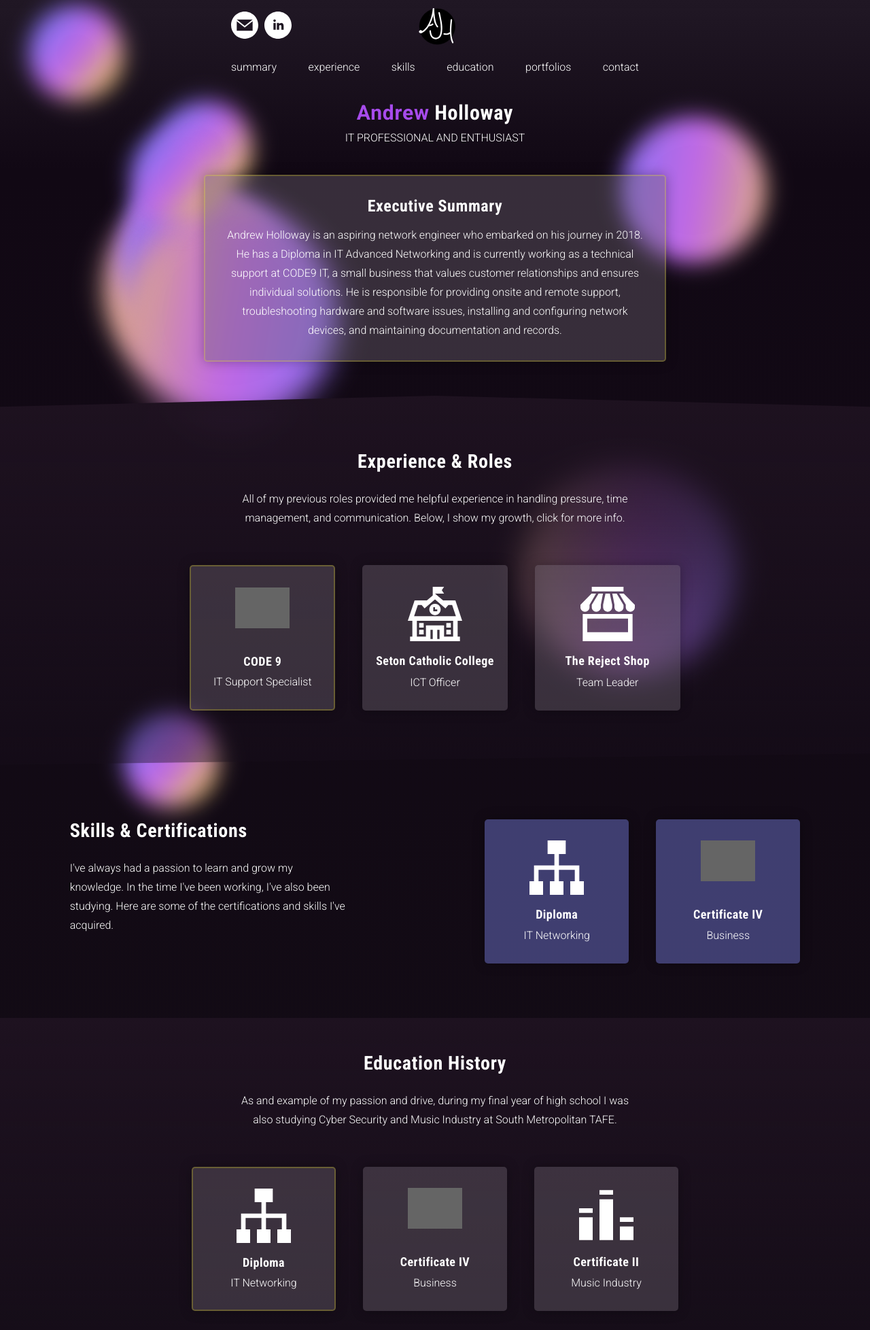
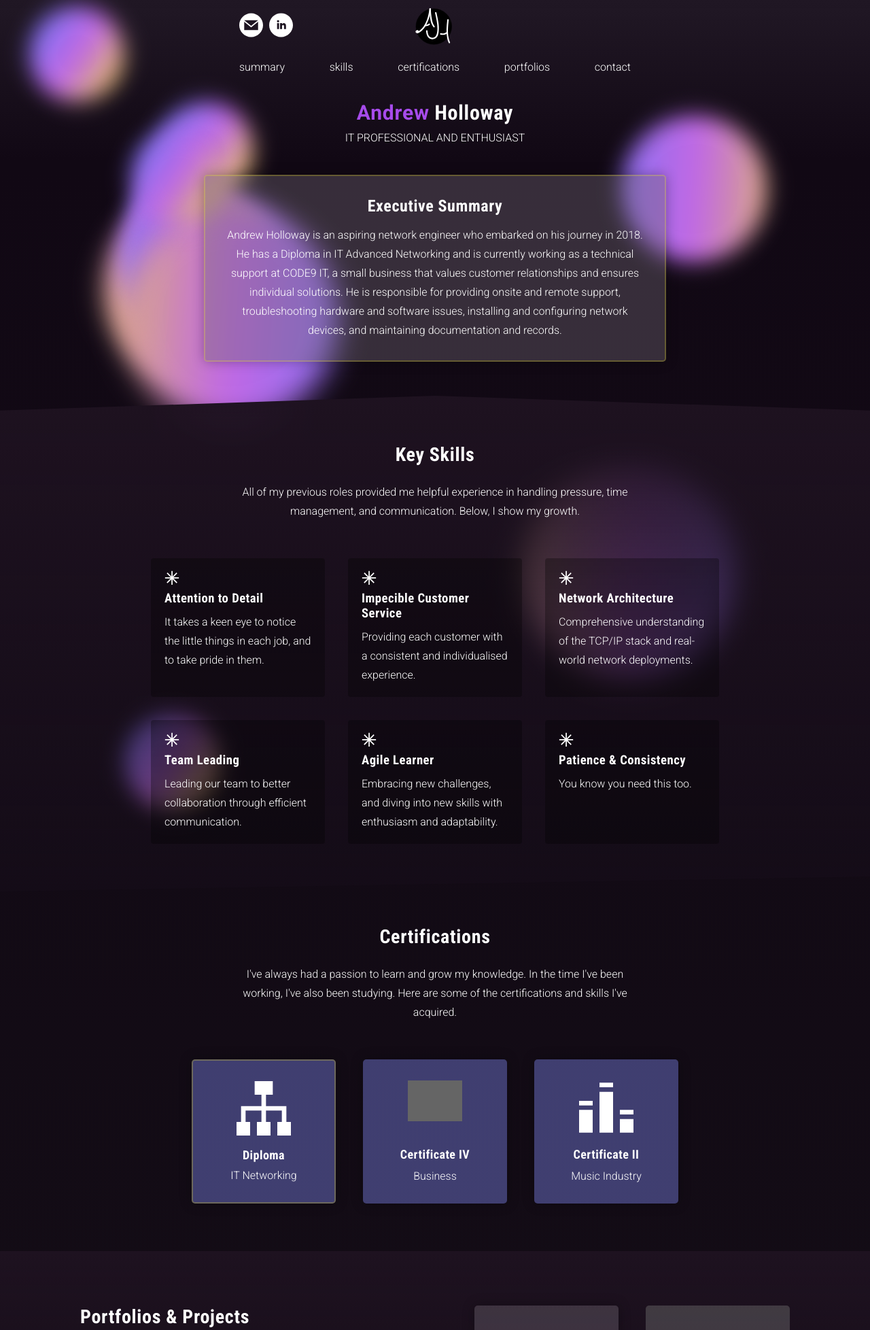
Before and after one commit to AndrewHolloway0/andrewholloway_info-site, a PHP site: page / in a window 1280 px wide. Shown: the top 1956 px of the page at 68% size. Run offline with PHP 8.4, Linux system fonts and the light colour scheme; grey boxes are pictures that could not be loaded.

Commit message:
new update

```diff
--- a/css/home.css
+++ b/css/home.css
@@ -1,11 +1,11 @@
-@import url('/vars.css');
+@import url("/vars.css");
 
 section {
   padding: 5rem 2rem;
   text-align: center;
   display: grid;
   gap: 3.5rem;
-    grid-template-areas: 'header' 'webcontent';
+  grid-template-areas: "header" "webcontent";
 }
 
 section .wrapper {
@@ -13,10 +13,7 @@ section .wrapper {
 }
 
 section.purp-gradient-bg {
-    background: linear-gradient(
-        rgb(30, 18, 32),
-        rgb(24 15 28 / 40%)
-    );
+  background: linear-gradient(rgb(30, 18, 32), rgb(24 15 28 / 40%));
 }
 
 .content {
@@ -27,12 +24,11 @@ section.purp-gradient-bg {
   margin-inline: auto;
 }
 
-
 .box {
   background-color: var(--infobox);
   border-radius: 0.5rem;
   padding: 2.4rem 0.6rem;
-    /* width: 220px; */
+  max-width: max(220px, 100%);
   margin-inline: auto;
   box-shadow: rgb(0 0 0 / 30%) 0 0 1.8rem;
   display: grid;
@@ -52,8 +48,12 @@ section.purp-gradient-bg {
   border: 2px solid var(--infobox-selected);
 }
 
-a.box[onclick]:hover, a.box[href]:hover, button.box[onclick]:hover,
-a.box[onclick]:focus-visible, a.box[href]:focus-visible, button.box[onclick]:focus-visible {
+a.box[onclick]:hover,
+a.box[href]:hover,
+button.box[onclick]:hover,
+a.box[onclick]:focus-visible,
+a.box[href]:focus-visible,
+button.box[onclick]:focus-visible {
   transform: scale(1.05);
   cursor: pointer;
 }
@@ -71,7 +71,8 @@ a.box[onclick]:focus-visible, a.box[href]:focus-visible, button.box[onclick]:foc
   height: 6rem;
   background-repeat: no-repeat;
   background-size: contain;
-    filter: invert(100%) sepia(2%) saturate(0%) hue-rotate(200deg) brightness(104%) contrast(103%);
+  filter: invert(100%) sepia(2%) saturate(0%) hue-rotate(200deg)
+    brightness(104%) contrast(103%);
   margin: auto;
   margin-bottom: 0.8rem;
 }
@@ -81,39 +82,39 @@ section:nth-of-type(even) .box {
 }
 
 .box .box-image.code9 {
-    background-image: url('/media/icons/code9.svg');
+  background-image: url("/media/icons/code9.svg");
 }
 
 .box .box-image.scc {
-    background-image: url('/media/icons/school.svg');
+  background-image: url("/media/icons/school.svg");
 }
 
 .box .box-image.trs {
-    background-image: url('/media/icons/retail.svg');
+  background-image: url("/media/icons/retail.svg");
 }
 
 .box .box-image.networking {
-    background-image: url('/media/icons/networking.svg');
+  background-image: url("/media/icons/networking.svg");
 }
 
 .box .box-image.business {
-    background-image: url('/media/icons/business.svg');
+  background-image: url("/media/icons/business.svg");
 }
 
 .box .box-image.amazon {
-    background-image: url('/media/icons/amazon.svg');
+  background-image: url("/media/icons/amazon.svg");
 }
 
 .box .box-image.music {
-    background-image: url('/media/icons/music_ind.svg');
+  background-image: url("/media/icons/music_ind.svg");
 }
 
 .box .box-image.program {
-    background-image: url('/media/icons/programming.svg');
+  background-image: url("/media/icons/programming.svg");
 }
 
 .box .box-image.web {
-    background-image: url('/media/icons/websites.svg');
+  background-image: url("/media/icons/websites.svg");
 }
 
 .btn {
@@ -133,7 +134,7 @@ section:nth-of-type(even) .box {
 }
 
 .btn::before {
-    content: '';
+  content: "";
   position: absolute;
   width: 0%;
   height: 2px;
@@ -151,7 +152,7 @@ section:nth-of-type(even) .box {
 }
 
 .btn::after {
-    content: '';
+  content: "";
   position: absolute;
   width: 100%;
   height: 1px;
@@ -164,7 +165,8 @@ section:nth-of-type(even) .box {
   margin-top: 1.5rem;
 }
 
-.grayed-out, button.box:not([onclick]) {
+.grayed-out,
+button.box:not([onclick]) {
   filter: grayscale(1) contrast(35%);
   box-shadow: none;
 }
@@ -188,7 +190,7 @@ section:nth-of-type(even) .box {
 #infoBoxPopup li::before {
   display: block;
   position: relative;
-    content: '';
+  content: "";
   width: 0.4rem;
   height: 0.4rem;
   border-radius: 0.4rem;
@@ -214,12 +216,12 @@ p#serviceLength {
   margin-bottom: 1.6rem;
 }
 #rolePosition::before {
-    content: 'Position: ';
+  content: "Position: ";
   font-weight: 700;
 }
 
 #roleIndustry::before {
-    content: 'Industry: ';
+  content: "Industry: ";
   font-weight: 700;
 }
 /* #roleDesc::before {
@@ -227,7 +229,7 @@ p#serviceLength {
     font-weight: 700;
 } */
 #infoContent::before {
-    content: 'What I\'ve Learnt: ';
+  content: "What I've Learnt: ";
   display: block;
   font-weight: 700;
 }
@@ -253,12 +255,38 @@ section .header p {
   line-height: calc(var(--font-size) + 1.2rem);
 }
 
-section#experience {
+section#portfolios,
+section#keyskills {
   clip-path: polygon(50% 0, 100% 3%, 100% 97%, 0 100%, 0 3%);
-    padding-block: 8rem;
+  padding-block: 7rem;
 }
 
-section#education {
+section#keyskills h3 {
+  padding-block-end: 1rem;
+}
+
+section#keyskills p {
+  line-height: calc(var(--font-size) + 1.2rem);
+}
+
+section#keyskills .content {
+  text-align: left;
+  padding-inline: min(6.5rem, 8vw);
+  gap: 3.4rem;
+}
+
+section#keyskills .card {
+  background-color: hsla(0, 0%, 0%, 0.3);
+  /* background-color: var(--infobox); */
+  padding: 1.8rem 2rem;
+  border-radius: 4px;
+}
+
+section#certifications {
+  margin-bottom: 2rem;
+}
+
+section#portfolios {
   clip-path: polygon(0 0%, 100% 0, 100% 100%, 0 97%);
   padding-bottom: 8rem;
 }
@@ -303,7 +331,7 @@ section#contact .btn-container a {
 #ahsignatureWrapper::after {
   display: inherit;
   position: relative;
-    content: '';
+  content: "";
   width: 3px;
   height: 4px;
   border-radius: 4px;
@@ -332,6 +360,18 @@ section#contact .btn-container a {
   animation: signatureRun 1.4s cubic-bezier(0.06, 0.29, 0.9, 0.96) 1s 1 forwards;
 }
 
+.is-style-asterisk:before {
+  content: "";
+  height: 3rem;
+  aspect-ratio: 1;
+  background: #ffffff;
+  clip-path: path(
+    "M11.93.684v8.039l5.633-5.633 1.216 1.23-5.66 5.66h8.04v1.737H13.2l5.701 5.701-1.23 1.23-5.742-5.742V21h-1.737v-8.094l-5.77 5.77-1.23-1.217 5.743-5.742H.842V9.98h8.162l-5.701-5.7 1.23-1.231 5.66 5.66V.684h1.737Z"
+  );
+  display: block;
+  /* position: absolute; */
+}
+
 @supports selector(*:has(body)) {
   #ahsignatureWrapper:has(#ahsignature.show)::after {
     animation: signaturedot 0s linear 2.6s 1 forwards;
@@ -358,7 +398,6 @@ section#contact .btn-container a {
   }
 }
 
-
 /* Tablet (M) screen size (660px) */
 @media (min-width: 41.25rem) {
   section .content {
@@ -368,15 +407,18 @@ section#contact .btn-container a {
     gap: 4rem;
     margin-top: 2rem;
   }
+  section#keyskills .content {
+    grid-template-columns: repeat(2, 1fr) !important;
+  }
   section#skills .content {
     grid-template-columns: repeat(2, 1fr) !important;
   }
-    section#education .content {
+  section#certifications .content {
     grid-template-columns: repeat(3, 1fr) !important;
   }
   section#portfolios .content {
     margin-top: 0;
-        grid-template-columns: repeat(3, 1fr) !important;
+    grid-template-columns: repeat(2, 1fr) !important;
   }
   #roleIndustry {
     position: absolute;
@@ -402,13 +444,23 @@ section#contact .btn-container a {
     width: 8rem;
     height: 8rem;
   }
+  section#keyskills .card {
+    max-width: 20vw;
+  }
+
+  section#keyskills .content {
+    grid-template-columns: repeat(3, 1fr) !important;
+  }
 
   /* skills */
   section#skills {
-        grid-template-areas: 'header webcontent';
+    grid-template-areas: "header webcontent";
     padding-block: 8rem;
     max-width: 135rem;
     margin-inline: auto;
+  }
+  section#skills p:not(:only-child) {
+    margin-top: 2rem;
   }
 
   section#skills .content {
@@ -418,7 +470,7 @@ section#contact .btn-container a {
   }
 
   section#skills .header {
-        max-width: 41rem;
+    max-width: 46rem;
     text-align: left;
   }
 
@@ -430,20 +482,18 @@ section#contact .btn-container a {
 
   /* portfolios */
   section#portfolios {
-        grid-template-areas: 'webcontent header';
+    grid-template-areas: "header webcontent";
     padding-block: 8rem;
-        max-width: 135rem;
-        margin-inline: auto;
+		justify-content: center;
+		gap: 12rem;
   }
 
   section#portfolios .header {
-        max-width: 41rem;
-        text-align: right;
+    max-width: 46rem;
+    text-align: left;
   }
-
 }
 
 /* Large PC (XL) screen size (2180px) */
 @media (min-width: 136.25rem) {
-
 }
--- a/css/main2.css
+++ b/css/main2.css
@@ -13,6 +13,7 @@
     padding: 0;
     font-family: 'Roboto', sans-serif;
     color: #fff;
+    box-sizing: border-box;
 }
 html, body {
     background-color: var(--main-bg-color);
@@ -34,6 +35,19 @@ html, body {
 
 a {
     text-decoration: none;
+}
+button.nostyle {
+    font: inherit;
+    display: inline-block;
+    border: none;
+    text-decoration: none;
+    background: transparent;
+    color: inherit;
+    cursor: pointer;
+    text-align: left;
+    appearance: none;
+    -webkit-appearance: none;
+    -moz-appearance: none;
 }
 /* :target::before {
     content: "";
--- a/index.html
+++ b/index.html
@@ -38,8 +38,10 @@
             var ajhlogo = document.getElementById("head-logo");
             if (jQuery(window).scrollTop() >= 50) {
                 ajhlogo.style.opacity = 0;
+                ajhlogo.style.scale = 0.9;
             } else {
                 ajhlogo.style.opacity = 1;
+                ajhlogo.style.scale = 1;
             }
             // alert(document.body.scrollY);
         }
@@ -157,9 +159,8 @@
             <nav id="head-bottom">
                 <ul>
                     <li><a tabindex="0" href="#summary" onclick="resetMobNav()">summary</a></li>
-                    <li><a tabindex="0" href="#experience" onclick="resetMobNav()">experience</a></li>
-                    <li><a tabindex="0" href="#skills" onclick="resetMobNav()">skills</a></li>
-                    <li><a tabindex="0" href="#education" onclick="resetMobNav()">education</a></li>
+                    <li><a tabindex="0" href="#keyskills" onclick="resetMobNav()">skills</a></li>
+                    <li><a tabindex="0" href="#certifications" onclick="resetMobNav()">certifications</a></li>
                     <li><a tabindex="0" href="#portfolios" onclick="resetMobNav()">portfolios</a></li>
                     <li><a tabindex="0" href="#contact" onclick="resetMobNav()">contact</a></li>
                 </ul>
@@ -189,7 +190,7 @@
             </div>
         </section>
     </main>
-    <section id="experience" class="purp-gradient-bg">
+    <!-- <section id="experience" class="purp-gradient-bg">
         <div class="header">
             <h2>Experience & Roles</h2>
             <p>
@@ -214,8 +215,43 @@
                 <div class="box-desc">Team Leader</div>
             </button>
         </div>
+    </section> -->
+    <section id="keyskills" class="purp-gradient-bg">
+        <div class="header">
+            <h2>Key Skills</h2>
+            <p>
+                All of my previous roles provided me helpful experience in handling pressure,
+                time management, and communication. Below, I show my growth.
+            </p>
+        </div>
+        <div class="content">
+            <div class="card is-style-asterisk">
+                <h3>Attention to Detail</h3>
+                <p>It takes a keen eye to notice the little things in each job, and to take pride in them.</p>
+            </div>
+            <div class="card is-style-asterisk">
+                <h3>Impecible Customer Service</h3>
+                <p>Providing each customer with a consistent and individualised experience.</p>
+            </div>
+            <div class="card is-style-asterisk">
+                <h3>Network Architecture</h3>
+                <p>Comprehensive understanding of the TCP/IP stack and real-world network deployments.</p>
+            </div>
+            <div class="card is-style-asterisk">
+                <h3>Team Leading</h3>
+                <p>Leading our team to better collaboration through efficient communication.</p>
+            </div>
+            <div class="card is-style-asterisk">
+                <h3>Agile Learner</h3>
+                <p>Embracing new challenges, and diving into new skills with enthusiasm and adaptability.</p>
+            </div>
+            <div class="card is-style-asterisk">
+                <h3>Patience & Consistency</h3>
+                <p>You know you need this too.</p>
+            </div>
+        </div>
     </section>
-    <section id="skills">
+    <!-- <section id="skills">
         <div class="header">
             <h2>Skills & Certifications</h2>
             <p>
@@ -242,14 +278,22 @@
                 <div class="box-desc">AWS Architect</div>
             </div>
         </div>
-        <!-- <a tabindex="0" href="#" class="btn">Learn More</a> -->
-    </section>
-    <section id="education" class="purp-gradient-bg">
-        <div class="header">
+    </section> -->
+    <section id="certifications">
+        <!-- <div class="header">
             <h2>Education History</h2>
             <p>
                 As and example of my passion and drive, during my final year of high school I was also
                 studying Cyber Security and Music Industry at South Metropolitan TAFE.
+            </p>
+        </div> -->
+        <div class="header">
+            <h2>Certifications</h2>
+            <p>
+                I've always had a passion to learn and grow
+                my knowledge. In the time I've been working,
+                I've also been studying. Here are some of
+                the certifications and skills I've acquired.
             </p>
         </div>
         <div class="content">
@@ -270,7 +314,7 @@
             </button>
         </div>
     </section>
-    <section id="portfolios">
+    <section id="portfolios" class="purp-gradient-bg">
         <div class="header">
             <h2>Portfolios & Projects</h2>
             <p>
@@ -289,10 +333,10 @@
                 <div class="box-image program"></div>
                 <div class="box-title heading">IT Projects</div>
             </div>
-            <div class="box grayed-out" title="Coming Soon!">
+            <!-- <div class="box grayed-out" title="Coming Soon!">
                 <div class="box-image web"></div>
                 <div class="box-title heading">Websites</div>
-            </div>
+            </div> -->
         </div>
     </section>
     <section id="contact">
--- a/main.css
+++ b/main.css
@@ -11,6 +11,7 @@
 html, body {
     background-color: var(--main-bg-color);
     scroll-behavior: smooth;
+    scroll-padding-top: 40px;
 }
 .h0, .h1, h2, .h2, .h3, .h4, .h5, .h6 {
     font-family: 'Roboto Condensed', sans-serif;
```
Also changed, not shown: music/index.html (+7 -12 lines), music/music.css (+57 -13 lines). Lines whose indentation alone changed are shown as unchanged.
